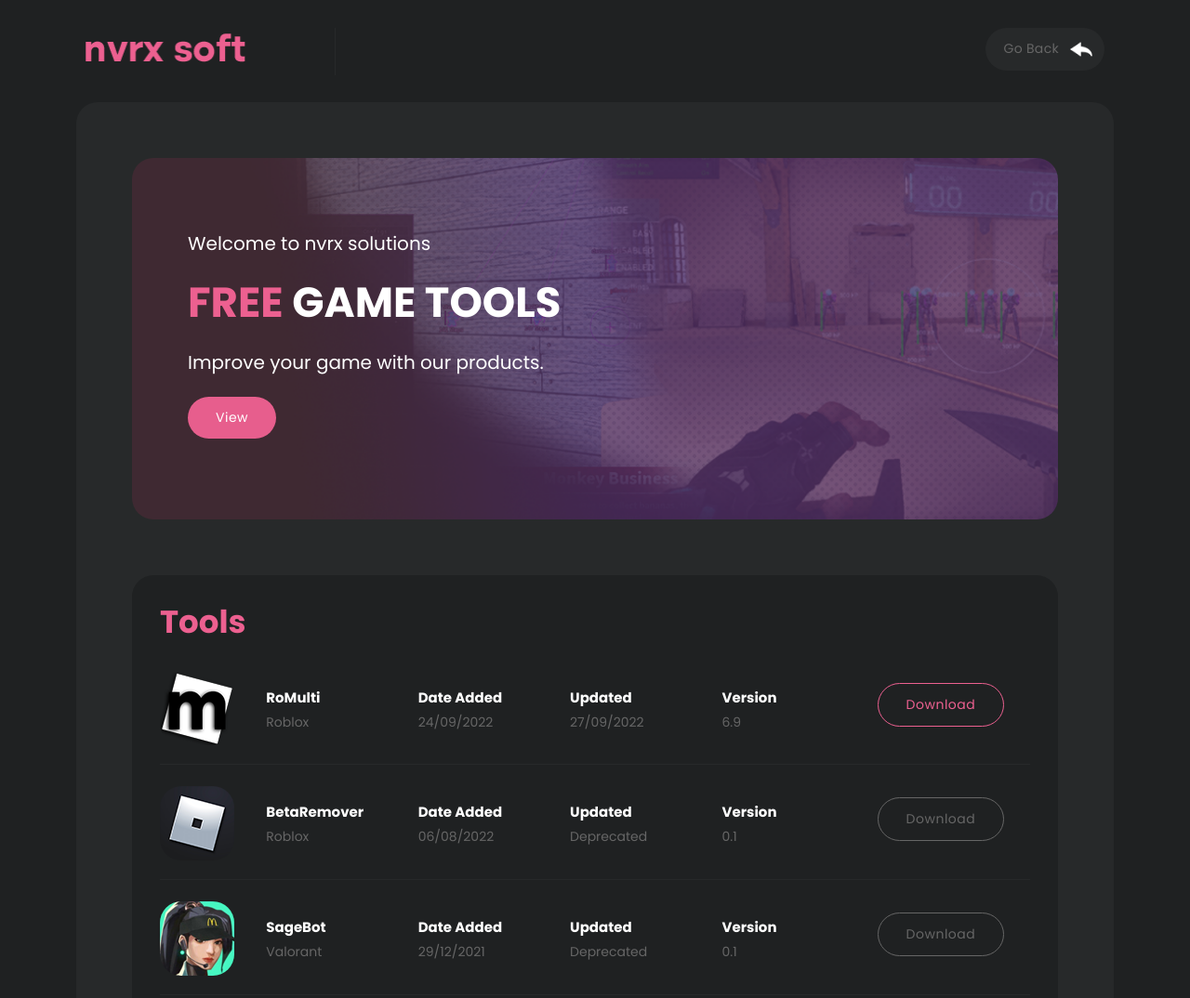
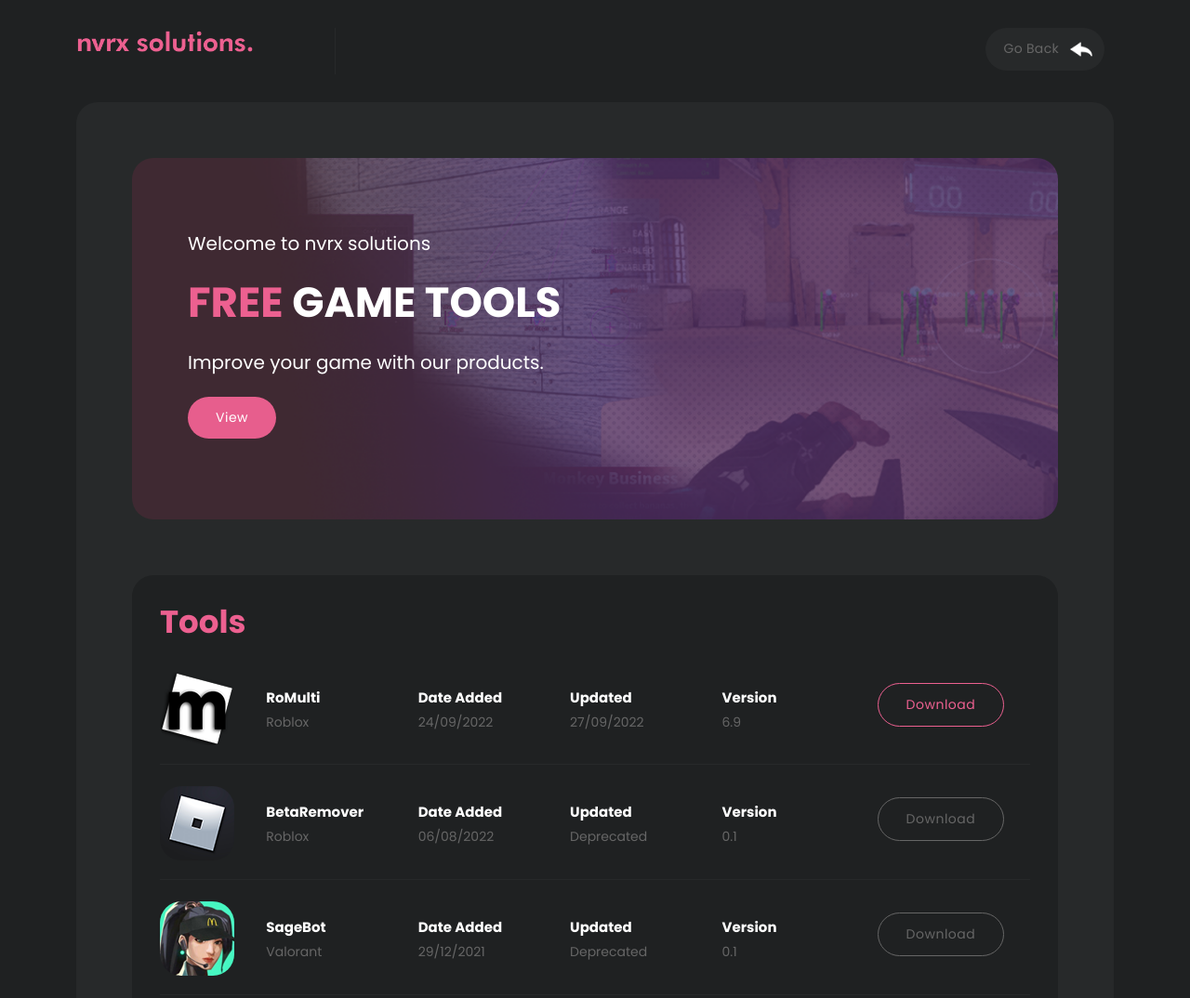
Before and after one commit to Ruan991/wrks, a plain HTML site: page index.html in a window 1280 px wide. Shown: the top 1074 px of the page at 93% size. Drawn offline with nearby package versions, Linux system fonts and the light colour scheme.

Commit message:
Update index.html

```diff
--- a/index.html
+++ b/index.html
@@ -38,7 +38,7 @@
                 <nav class="main-nav">
                     <!-- ***** Logo Start ***** -->
                     <a href="index.html" class="logo">
-                        <img src="assets/images/logo.png" alt="">
+                        <img src="assets/images/logo1.png" alt="">
                     </a>
                     <!-- ***** Logo End ***** -->
                     <!-- ***** Menu Start ***** -->
```
